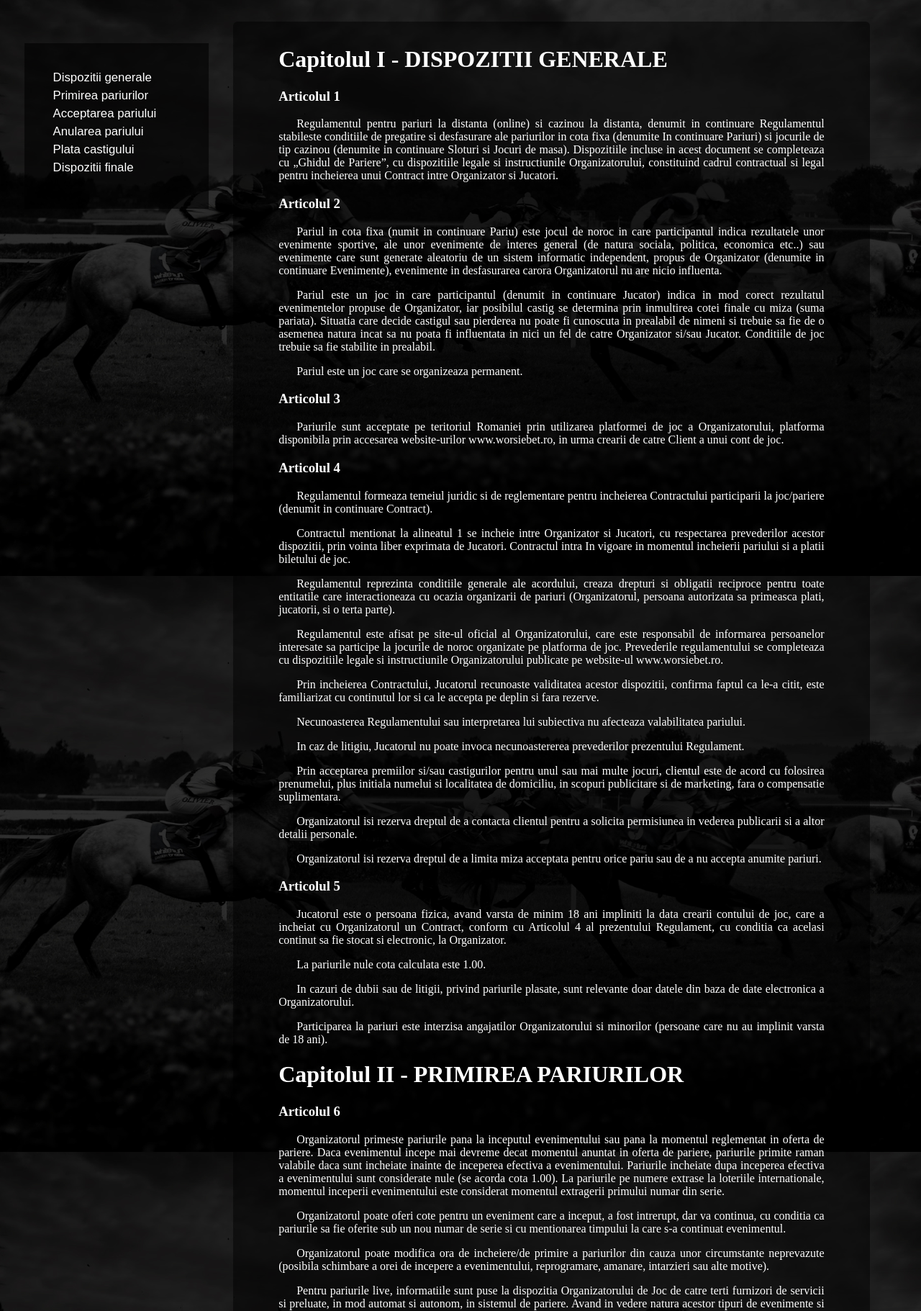
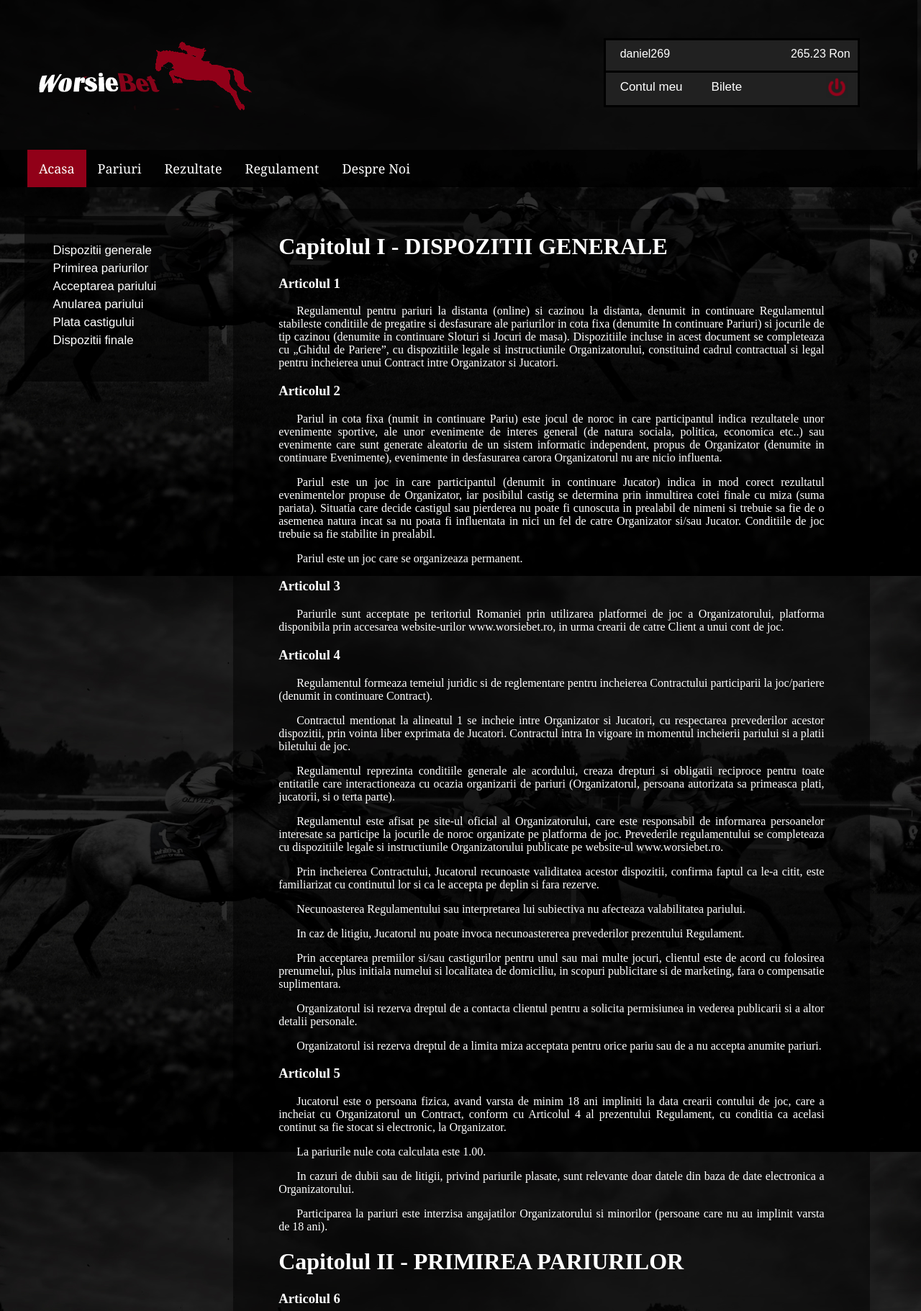
Before and after one commit to Daniel296/Worsie-BET, a PHP site: page /regulament.php in a window 1280 px wide. Shown: the top 1821 px of the page at 72% size. Run offline with PHP 8.4, Linux system fonts and the light colour scheme.

Commit message:
Add files via upload
Adaugat css'ul butoanelor autentificare/inregistrare

```diff
--- a/desprenoi.php
+++ b/desprenoi.php
@@ -4,6 +4,7 @@
 	<title>Despre noi - WorsieBet</title>
 	<link rel="stylesheet" type="text/css" href="css/about-style.css">
 	<link rel="stylesheet" type="text/css" href="css/style-header.css">
+	<link rel="stylesheet" type="text/css" href="css/popup-style.css">
 
 </head>
 <body>
--- a/profile.php
+++ b/profile.php
@@ -4,10 +4,10 @@
 	<title>Profil - WorsieBet</title>
 	<link rel="stylesheet" type="text/css" href="css/profile-style.css">
 	<link rel="stylesheet" type="text/css" href="css/style-header.css">
+	<link rel="stylesheet" type="text/css" href="css/popup-style.css">
 </head>
 
 <body>
-
 	<?php
 		require('pages/header.php');
 	?>
--- a/regulament.php
+++ b/regulament.php
@@ -3,30 +3,30 @@
 <head>
 	<title>Regulament - WorsieBet</title>
 	<link rel="stylesheet" type="text/css" href="css/regulament-style.css">
+	<link rel="stylesheet" type="text/css" href="css/style-header.css">
+	<link rel="stylesheet" type="text/css" href="css/popup-style.css">
 </head>
 
 
 <body>
+	<?php
+		require('pages/header.php');
+	?>
+
 	<div id="leftMenu">
 		<div class="menu">
-			<ul class="list">
-				<li class="active"><a href="#dg">Dispozitii generale</a></li>
-				<li></li>
-				<li class="active"><a href="#pp">Primirea pariurilor</a></li>
-				<li></li>
-				<li class="active"><a href="#acp">Acceptarea pariului</a></li>
-				<li></li>
-				<li class="active"><a href="#anp">Anularea pariului</a></li>
-				<li></li>
-				<li class="active"><a href="#pc">Plata castigului</a></li>
-				<li></li>
-				<li class="active"><a href="#df">Dispozitii finale</a></li>
+			<ul>
+				<li><a href="#dg">Dispozitii generale</a></li>
+				<li><a href="#pp">Primirea pariurilor</a></li>
+				<li><a href="#acp">Acceptarea pariului</a></li>
+				<li><a href="#anp">Anularea pariului</a></li>
+				<li><a href="#pc">Plata castigului</a></li>
+				<li><a href="#df">Dispozitii finale</a></li>
 			</ul>
 		</div>
 	</div>
 
 	<div id="regulament">
-		<div class="regulamentBox">
 			<h1 id="dg">Capitolul I - DISPOZITII GENERALE</h1>
 			<h3>Articolul 1</h3>
 			<p>Regulamentul pentru pariuri la distanta (online) si cazinou la distanta, denumit in continuare Regulamentul stabileste conditiile de pregatire si desfasurare ale pariurilor in cota fixa (denumite In continuare Pariuri) si jocurile de tip cazinou (denumite in continuare Sloturi si Jocuri de masa). Dispozitiile incluse in acest document se completeaza cu „Ghidul de Pariere”, cu dispozitiile legale si instructiunile Organizatorului, constituind cadrul contractual si legal pentru incheierea unui Contract intre Organizator si Jucatori.</p>
@@ -173,8 +173,11 @@
 
 			<h3>Articolul 29</h3>
 			<p>Regulamentul intra In vigoare la data adoptarii si se aplica dupa ce va fi aprobat de Oficiul National pentru Jocuri de Noroc.</p>
-		</div>
 	</div>
+
+	<?php
+		require('pages/footer.php');
+	?>
 </body>
 
 </html>
```
